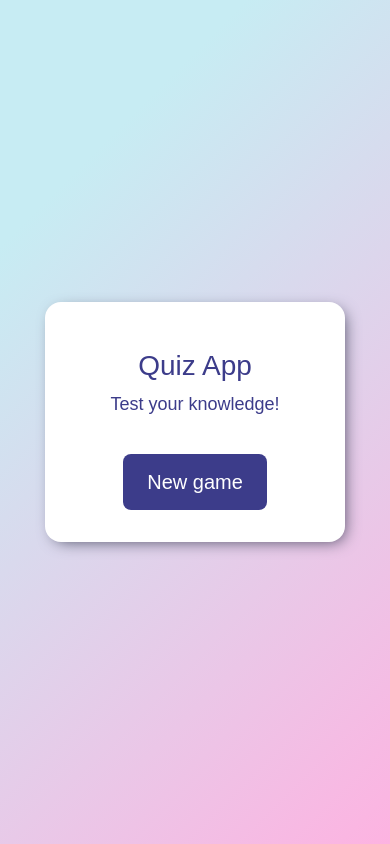
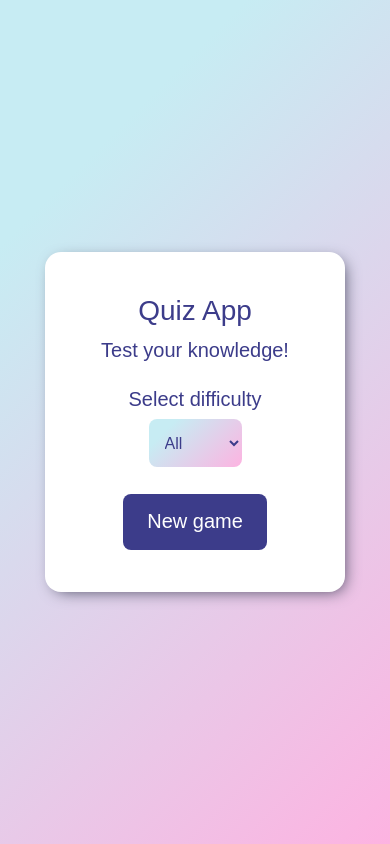
Before and after one commit to Konrad-Romanowski/quiz-app, a React (Create React App) app: page / in a window 390 px wide. Built offline with nearby package versions, Linux system fonts and the light colour scheme.

Commit message:
Added feature that allow user to change difficulty of the questions, updated styling, slightly refactored code

```diff
--- a/src/App.css
+++ b/src/App.css
@@ -32,9 +32,18 @@
 
 .start-new-game {
     width: 300px;
-    height: 240px;
+    height: 300px;
     border-radius: 16px;
-    padding: 3rem 4rem 2rem 4rem;
+    display: flex;
+    justify-content: space-evenly;
+    align-items: center;
+    padding: 1rem 0;
+}
+
+.start-new-game-header {
+    display: flex;
+    flex-direction: column;
+    align-items: center;
 }
 
 .start-new-game-title {
@@ -48,6 +57,29 @@
     font-size: 18px;
     margin-bottom: auto;
 }
+
+.start-new-game-difficulty {
+    display: flex;
+    flex-direction: column;
+    justify-content: center;
+    align-items: center;
+}
+
+.start-new-game-difficulty-header {
+    font-weight: 400;
+    margin-bottom: 0.5rem;
+}
+
+.select-difficulty {
+    color: #3c3c8a;
+    background: -webkit-linear-gradient(-45deg, #c7ecf3 20%, #fdb3e1 100%) no-repeat;
+    height: 2.5rem;
+    padding: 0 .25rem 0 .75rem;
+    border: none;
+    border-radius: 8px;
+    font-size: 1rem;
+}
+
 
 .button {
     height: 2.5rem;
@@ -172,8 +204,22 @@ hr {
 } */
 
 @media (max-width: 400px) {
+    .start-new-game {
+        height: 340px;
+    }
+
     .start-new-game-subtitle {
         font-weight: 400;
+        font-size: 1.25rem;
+    }
+
+    .start-new-game-difficulty-header {
+        font-size: 1.25rem;
+        font-weight: 300;
+    }
+
+    .select-difficulty {
+        height: 3rem;
     }
 
     .button {
--- a/src/App.js
+++ b/src/App.js
@@ -6,15 +6,17 @@ import Game from './components/screens/Game';
 export default function App() {
 
     // TODO:
-    // Allow user to select difficulty of the questions
+    // Set selected difficulty to last users selection,
+    // Handle other response_code from the API,
 
     const [newGame, setNewGame] = React.useState(false);
     const [isPending, setIsPending] = React.useState(true);
     const [questions, setQuestions] = React.useState([]);
+    const [difficulty, setDifficulty] = React.useState('');
 
     React.useEffect(()=>{
         async function getQuestionsFromAPI() {
-            const res = await fetch('https://opentdb.com/api.php?amount=5&type=multiple');
+            const res = await fetch(`https://opentdb.com/api.php?amount=5&type=multiple&difficulty=${difficulty}`);
             const data = await res.json();
 
             if(data.response_code === 0) {
@@ -37,6 +39,8 @@ export default function App() {
 
                 setQuestions(receivedQuestions);
                 setIsPending(false);
+            } else {
+                // handle API error
             }
         }
 
@@ -45,7 +49,13 @@ export default function App() {
     },[newGame]);
 
 
-    if(!newGame) return <StartNewGame setNewGame={setNewGame}/>
+    if(!newGame) return (
+        <StartNewGame
+            setNewGame={setNewGame}
+            difficulty={difficulty}
+            setDifficulty={setDifficulty}
+        />
+    )
     if(newGame && isPending) return <LoadingScreen />
     if(newGame && !isPending) return (
         <Game
--- a/src/components/Question/Question.js
+++ b/src/components/Question/Question.js
@@ -4,6 +4,7 @@ import he from 'he'; // HTML entity encoder/decoder - used to format HTML symbol
 export default function Question(props) {
 
     const {questionNumber, question, answers, correctAnswer, selectedAnswer} = props.question;
+    const {areAnswersRevealed, setQuestions, id} = props;
 
     // TODO:
     // Style template
@@ -17,7 +18,7 @@ export default function Question(props) {
     }
 
     function selectAnswer(answer) {
-        props.setQuestions(prevQuestionData => {
+        setQuestions(prevQuestionData => {
             const newQuestionData = [...prevQuestionData];
             newQuestionData[questionNumber - 1].selectedAnswer = answer;
 
@@ -26,23 +27,23 @@ export default function Question(props) {
     }
 
     const answersElements = answers.map((answer,index) => {
-        const answerID = `${props.id}-${index}`;
+        const answerID = `${id}-${index}`;
 
         return (
             <span className='answer' key={answerID}>
                 <input
                     type='radio'
                     id={answerID}
-                    name={props.id}
+                    name={id}
                     value={answer}
                     checked={selectedAnswer === answer}
                     onChange={()=>selectAnswer(answer)}
-                    disabled={props.areAnswersRevealed}
+                    disabled={areAnswersRevealed}
                 />
                 <label
                     htmlFor={answerID}
-                    style={(props.areAnswersRevealed && answer === correctAnswer) ? styleCorrect :
-                            (props.areAnswersRevealed && selectedAnswer === answer && selectedAnswer !== correctAnswer) ? styleIncorrect : null}
+                    style={(areAnswersRevealed && answer === correctAnswer) ? styleCorrect :
+                            (areAnswersRevealed && selectedAnswer === answer && selectedAnswer !== correctAnswer) ? styleIncorrect : null}
                 >
                     {he.decode(answer)}
                 </label>
@@ -55,7 +56,7 @@ export default function Question(props) {
     return (
         <section className='question-container'>
             <p className='question'>{`${questionNumber}. ${he.decode(question)}`}</p>
-            <form name={props.id} className='answer-form'>
+            <form name={id} className='answer-form'>
                 {answersElements}
             </form>
             <hr/>
--- a/src/components/screens/StartNewGame.js
+++ b/src/components/screens/StartNewGame.js
@@ -6,10 +6,31 @@ export default function StartNewGame(props) {
         props.setNewGame(true);
     }
 
+    function changeDifficulty(e) {
+        props.setDifficulty(e.target.value)
+    }
+
     return (
         <section className='start-new-game'>
-            <h2 className='start-new-game-title'>Quiz App</h2>
-            <h3 className='start-new-game-subtitle'>Test your knowledge!</h3>
+            <header className='start-new-game-header'>
+                <h2 className='start-new-game-title'>Quiz App</h2>
+                <h3 className='start-new-game-subtitle'>Test your knowledge!</h3>
+            </header>
+
+            <div className='start-new-game-difficulty'>
+                <h4 className='start-new-game-difficulty-header'>Select difficulty</h4>
+                <select className='select-difficulty'
+                    onChange={(e)=>changeDifficulty(e)}
+                    value={props.difficulty}
+                    name='difficulty'
+                >
+                    <option value=''>All</option>
+                    <option value='easy'>Easy</option>
+                    <option value='medium'>Medium</option>
+                    <option value='hard'>Hard</option>
+                </select>
+            </div>
+
             <button className='button start-new-game-button' onClick={startNewGame}>New game</button>
         </section>
     )
```
